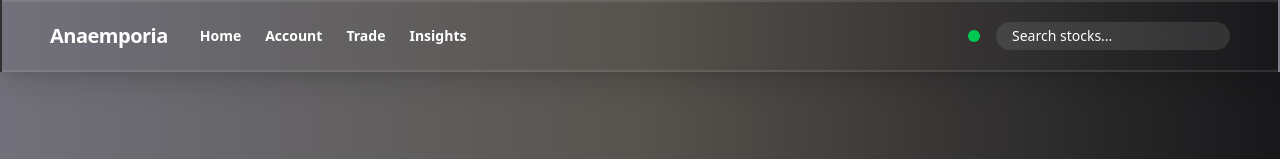
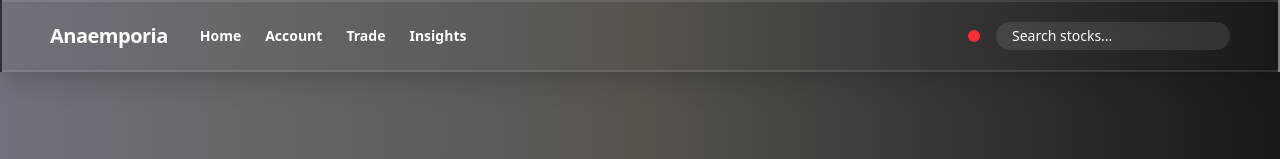
Before and after one commit to TanishqM1/anaemporiafrontend, a Next.js app: page /Insights in a window 1280 px wide. Shown: the top 159 px of the page. Built offline with nearby package versions, Linux system fonts and the light colour scheme; no server answers.

Commit message:
added market status based on current time

```diff
--- a/components/navbar.tsx
+++ b/components/navbar.tsx
@@ -2,6 +2,38 @@
 
 import Link from "next/link";
 import { UserButton } from "@clerk/nextjs";
+import { toZonedTime } from "date-fns-tz";
+
+function MarketStatus() {
+  const now: Date = new Date();
+  const time = toZonedTime(now, "America/New_York");
+
+  const day = time.getDay();
+  const hours = time.getHours();
+  const mins = time.getMinutes();
+
+  const isWeekday = day >= 1 && day <= 5;
+  const isOpen = (hours > 9 || (hours == 9 && mins >= 30)) && hours < 16;
+
+  const status = isWeekday && isOpen;
+
+  // The market is open if it is 1) a weekday, 2) between 9:30 and 4:00 PM
+  if (status) {
+    return (
+      <div
+        className="h-3 w-3 rounded-full bg-green-500"
+        title="Market Open"
+      ></div>
+    );
+  } else {
+    return (
+      <div
+        className="h-3 w-3 rounded-full bg-red-500"
+        title="Market Closed"
+      ></div>
+    );
+  }
+}
 
 export default function Navbar() {
   return (
@@ -14,17 +46,27 @@ export default function Navbar() {
           <span className="text-xl font-bold tracking-tight">Anaemporia</span>
         </Link>
         <div className="hidden sm:flex items-center gap-6 text-sm font-bold">
-          <Link href="/Homepage" className="hover:text-gray-300 transition">Home</Link>
-          <Link href="/Account" className="hover:text-gray-300 transition">Account</Link>
-          <Link href="/Trade" className="hover:text-gray-300 transition">Trade</Link>
-          <Link href="/Insights" className="hover:text-gray-300 transition">Insights</Link>
+          <Link href="/Homepage" className="hover:text-gray-300 transition">
+            Home
+          </Link>
+          <Link href="/Account" className="hover:text-gray-300 transition">
+            Account
+          </Link>
+          <Link href="/Trade" className="hover:text-gray-300 transition">
+            Trade
+          </Link>
+          <Link href="/Insights" className="hover:text-gray-300 transition">
+            Insights
+          </Link>
         </div>
       </div>
 
       {/* Right side: Search, status, user */}
       <div className="flex items-center gap-4">
         {/* Placeholder status indicator */}
-        <div className="h-3 w-3 rounded-full bg-green-500" title="Market Open"></div>
+        <div>
+          <MarketStatus />
+        </div>
 
         {/* Search bar placeholder */}
         <input
--- a/package.json
+++ b/package.json
@@ -18,6 +18,7 @@
     "class-variance-authority": "^0.7.1",
     "clsx": "^2.1.1",
     "date-fns": "^4.1.0",
+    "date-fns-tz": "^3.2.0",
     "lucide-react": "^0.525.0",
     "next": "15.4.1",
     "react": "19.1.0",
```
Also changed, not shown: 1 other file (tests, documents, lock files or other folders).
